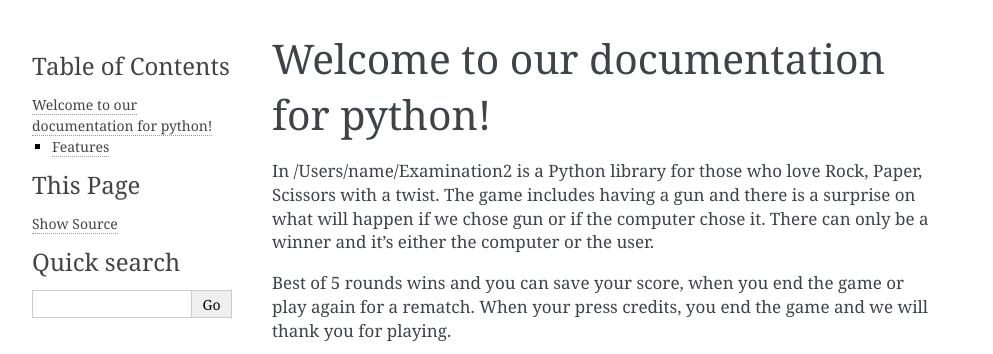
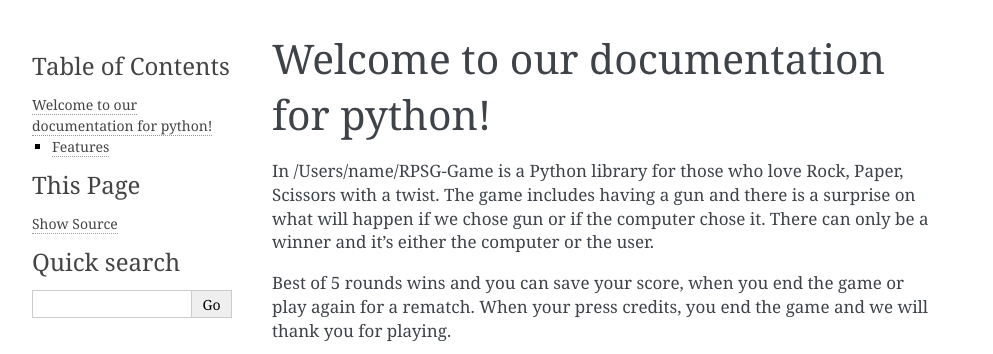
Before and after one commit to DanielJ0131/RPSG-Game, a Sphinx documentation site: the page built from docs/source/index.rst, in a window 1280 px wide. Shown: the top 354 px of the page, without its empty margins (148-1141 px from the left). Built offline with Sphinx 7.4.7, drawn with Linux system fonts in a browser that asks for light colours.

Commit message:
Update index.rst

```diff
--- a/docs/source/index.rst
+++ b/docs/source/index.rst
@@ -1,6 +1,6 @@
 Welcome to our documentation for python!
 ====
-In /Users/name/Examination2 is a Python library for those who love Rock, Paper, Scissors with a twist.
+In /Users/name/RPSG-Game is a Python library for those who love Rock, Paper, Scissors with a twist.
 The game includes having a gun and there is a surprise on what will happen if we chose gun or if the computer chose it.
 There can only be a winner and it's either the computer or the user.
 
```
